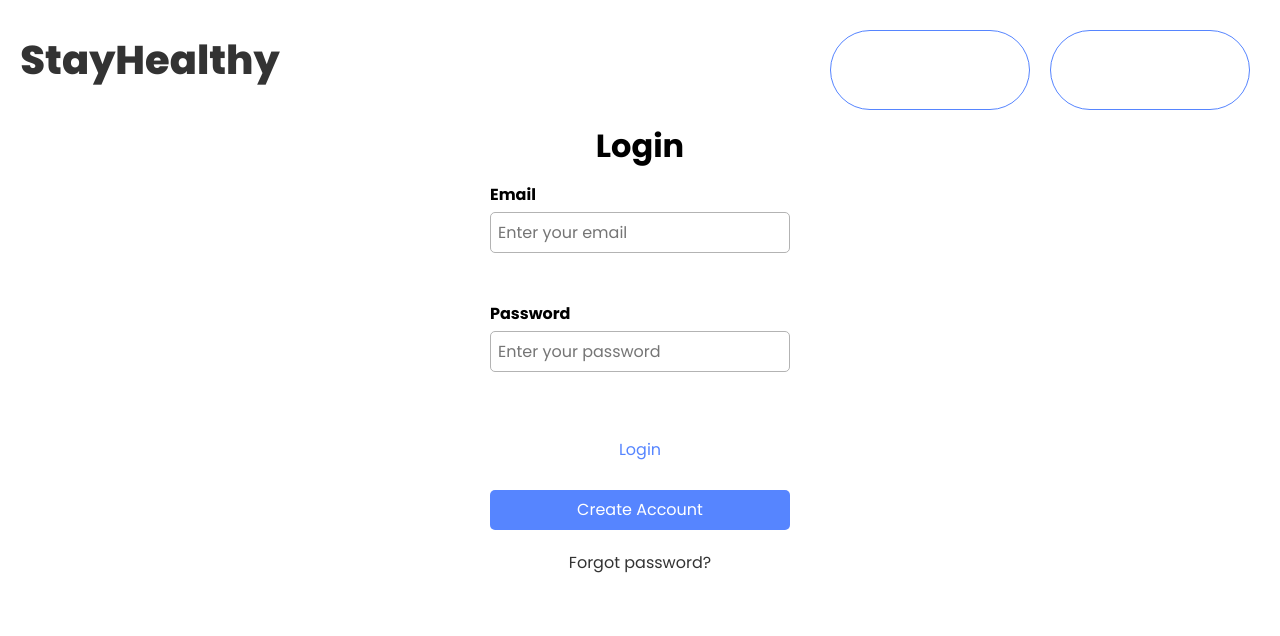
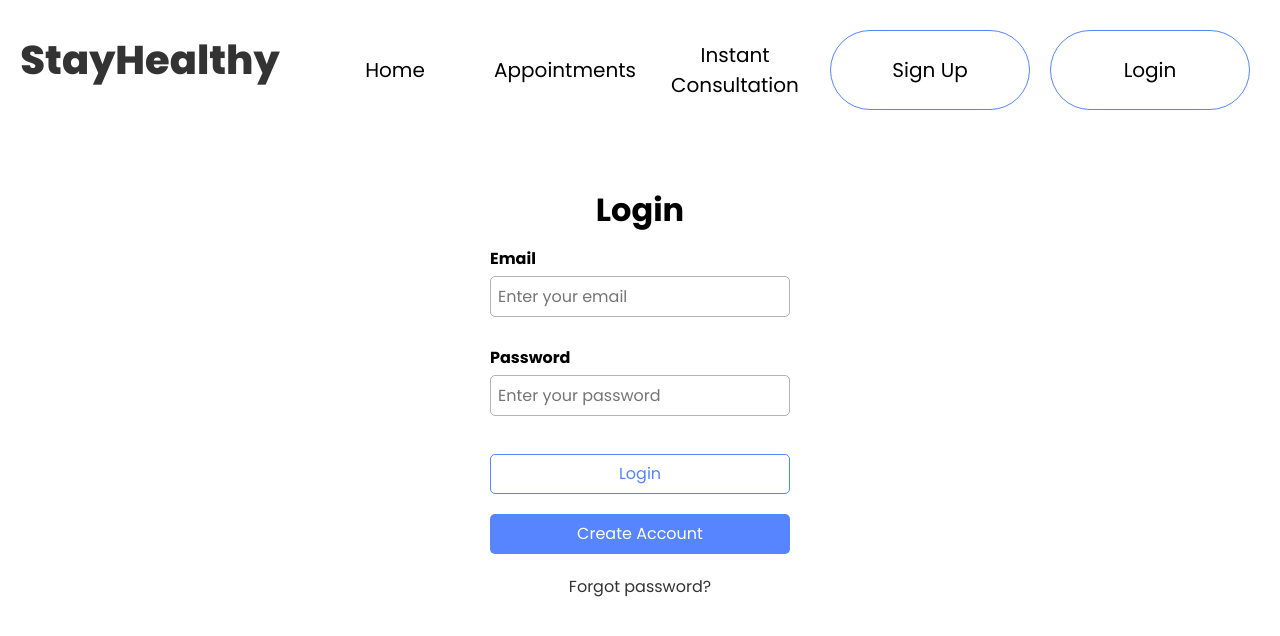
Before and after one commit to mc-011g/Medical-Appointment-Booking-Website, a React (Create React App) app: page /login in a window 1280 px wide. Shown: the top 636 px of the page. Built offline with nearby package versions, Linux system fonts and the light colour scheme.

Commit message:
Adjusted design of pages

```diff
--- a/src/Components/InstantConsultationBooking/DoctorCardIC/DoctorCardIC.css
+++ b/src/Components/InstantConsultationBooking/DoctorCardIC/DoctorCardIC.css
@@ -62,7 +62,7 @@
   }
 
   .book-appoinment-btn {
-    background-color: #3498db;
+    background-color: #5685FF;
     color: #fff;
     border: none;
     padding: 10px 20px;
@@ -107,7 +107,7 @@
 .modal-btn {
   display: inline-block;
   padding: 8px 16px;
-  background-color: #2196f3;
+  background-color: #5685FF;
   color: #fff;
   border: none;
   border-radius: 4px;
@@ -150,8 +150,8 @@
   overflow-y: auto; */
 }
 
-.form-group {
-  margin-bottom: 20px;
+.appointment-form div {
+    margin-bottom: 20px;
 }
 
 label {
@@ -171,7 +171,7 @@ textarea {
 
 button {
   padding: 12px 20px;
-  background-color: #007bff;
+  background-color: #5685FF;
   color: #fff;
   border: none;
   border-radius: 4px;
--- a/src/Components/InstantConsultationBooking/FindDoctorSearchIC/FindDoctorSearchIC.js
+++ b/src/Components/InstantConsultationBooking/FindDoctorSearchIC/FindDoctorSearchIC.js
@@ -21,7 +21,7 @@ const FindDoctorSearchIC = () => {
     return (
         <div className='finddoctor'>
             <center>
-                <h1>Find a doctor and Consult instantly</h1>
+                <h1>Find a doctor</h1>
                 <div>               <i style={{color:'#000000',fontSize:'20rem'}} className="fa fa-user-md"></i>
 </div>                <div className="home-search-container"  style={{display:'flex',justifyContent:'center',alignItems:'center'}}>
                     <div className="doctor-search-box">
--- a/src/Components/InstantConsultationBooking/InstantConsultation.css
+++ b/src/Components/InstantConsultationBooking/InstantConsultation.css
@@ -1,7 +1,7 @@
 .searchpage-container {
     max-width: 1200px;
     margin: auto;
-    margin-top:10%;
+    margin-top:5%;
     color: #414146;
     padding: 0 20px;
     position: static;
--- a/src/Components/InstantConsultationBooking/InstantConsultation.js
+++ b/src/Components/InstantConsultationBooking/InstantConsultation.js
@@ -60,7 +60,7 @@ const InstantConsultation = () => {
 
     return (
         <center>
-            <div  className="searchpage-container">
+            <div className="searchpage-container">
                 <FindDoctorSearchIC onSearch={handleSearch} />
                 <div className="search-results-container">
                     {isSearched ? (
--- a/src/Components/Login/Login.css
+++ b/src/Components/Login/Login.css
@@ -1,6 +1,7 @@
 .container {
     display: flex;
     justify-content: center;
+    margin-top: 5%;
 }
 
 .login-container {
@@ -38,6 +39,11 @@
     border-width: 1px;
     border-radius: 5px;
     cursor: pointer;
+    border-style: solid;
+}
+
+.login-btn:hover {
+    color: white;
 }
 
 .create-account-btn {
--- a/src/Components/Navbar/Navbar.css
+++ b/src/Components/Navbar/Navbar.css
@@ -23,6 +23,7 @@ nav {
     border: none;
     padding: 0px;
     cursor: pointer;
+    color: black;
 }
 
 /* Large Button */
@@ -36,6 +37,12 @@ nav {
     font-size: 20px;
     padding: 0px;
     cursor: pointer;
+    color: black;
+}
+
+.nav-btn:hover {
+    background-color: #5685FF;
+    color: white;
 }
 
 .large-btn:hover {
--- a/src/Components/Sign_Up/Sign_Up.css
+++ b/src/Components/Sign_Up/Sign_Up.css
@@ -1,6 +1,7 @@
 .container {
     display: flex;
     justify-content: center;
+    margin-top: 5%;
 }
 
 .signup-container {
```
Lines whose indentation alone changed are shown as unchanged.
